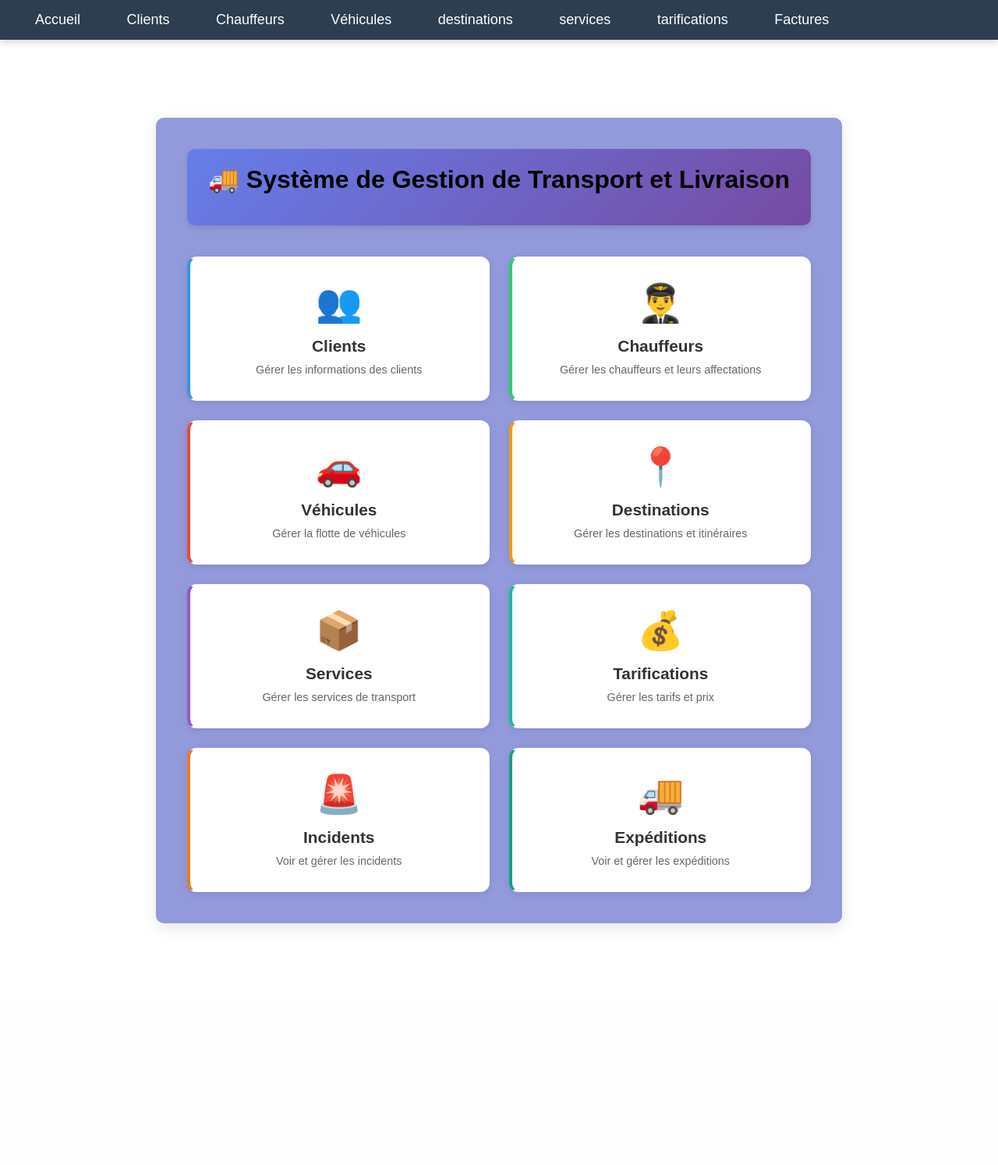
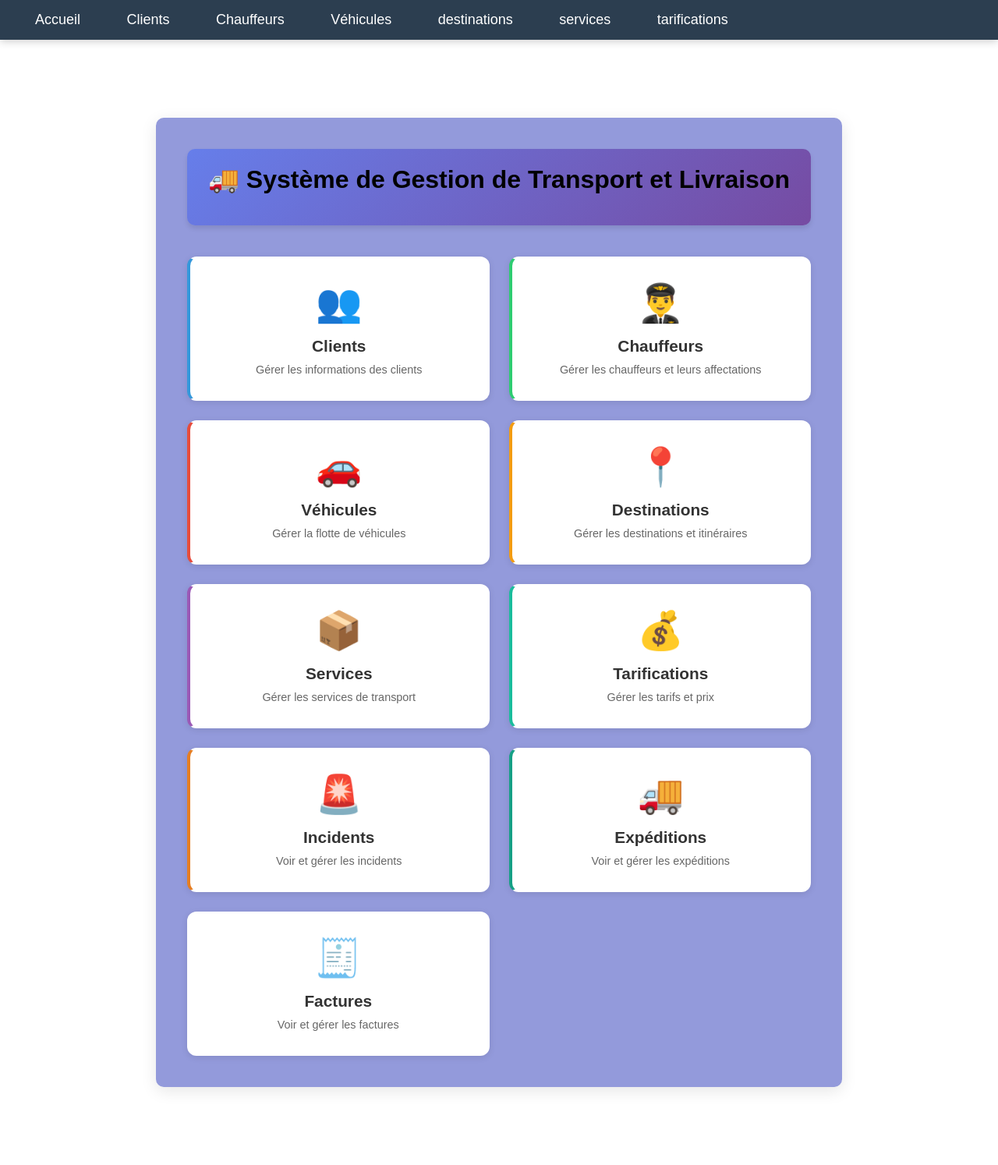
Before and after one commit to Abderraouf01/is_transport, a Django app: page / in a window 1280 px wide. Shown: the whole page at 78% size. Before the commit the page ends 1187 px from the top, so only its background shows below. Run offline with Django 5.2, Linux system fonts and the light colour scheme.

Commit message:
facture templates

```diff
--- a/is_transport/core/Templates/core/base.html
+++ b/is_transport/core/Templates/core/base.html
@@ -151,7 +151,6 @@
         <a href="{% url 'destination_list' %}">destinations</a>
         <a href="{% url 'service_list' %}">services</a>
         <a href="{% url 'tarification_list' %}">tarifications</a>
-        <a href="{% url 'journal_factures' %}">Factures</a>
 
     </nav>
 
--- a/is_transport/core/Templates/core/home.html
+++ b/is_transport/core/Templates/core/home.html
@@ -150,6 +150,12 @@
     <p>Voir et gérer les expéditions</p>
 </a>
 
+<a href="{% url 'journal_factures' %}" class="menu-card card-factures">
+    <div class="menu-card-icon">🧾</div>
+    <h3>Factures</h3>
+    <p>Voir et gérer les factures</p>
+</a>
+
 </div>
 
 {% endblock %}
```
